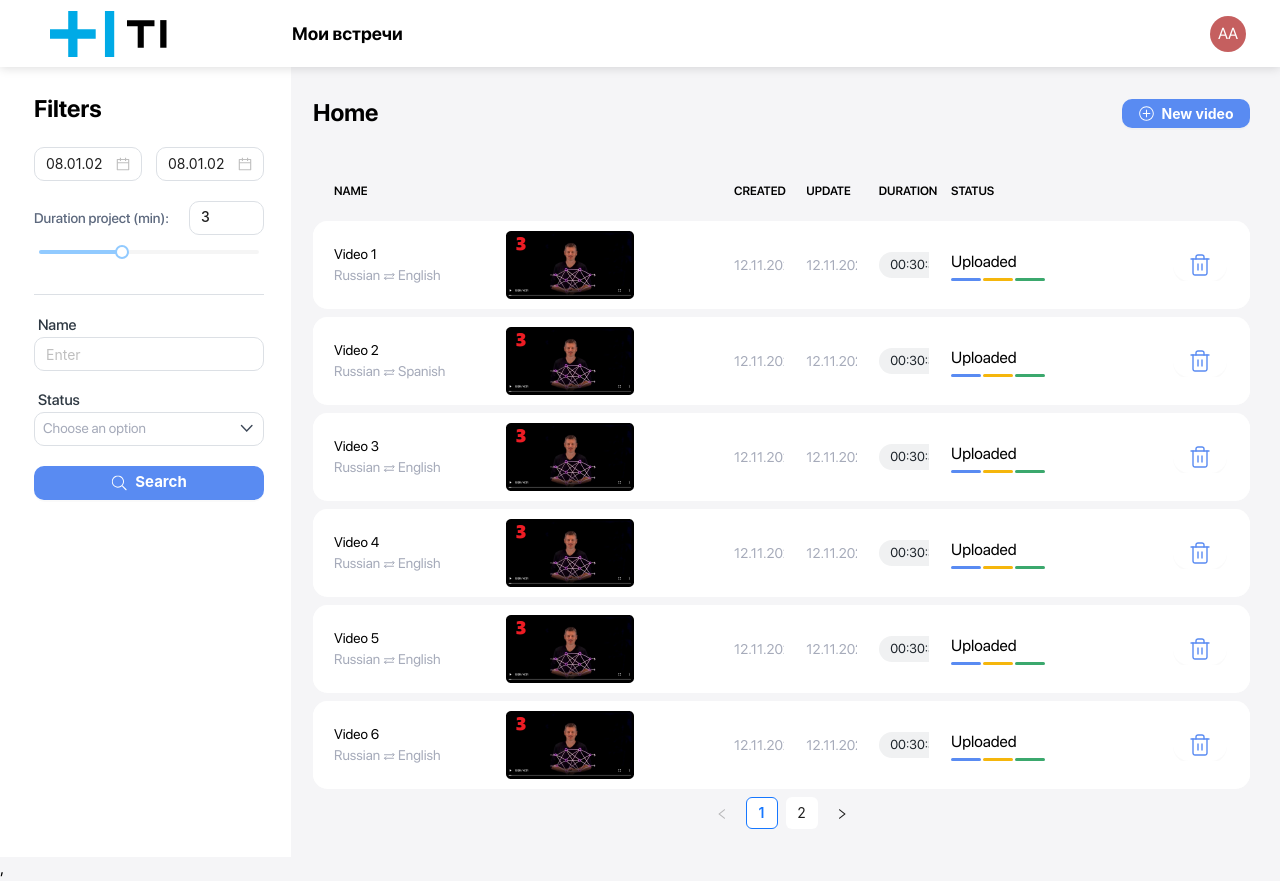
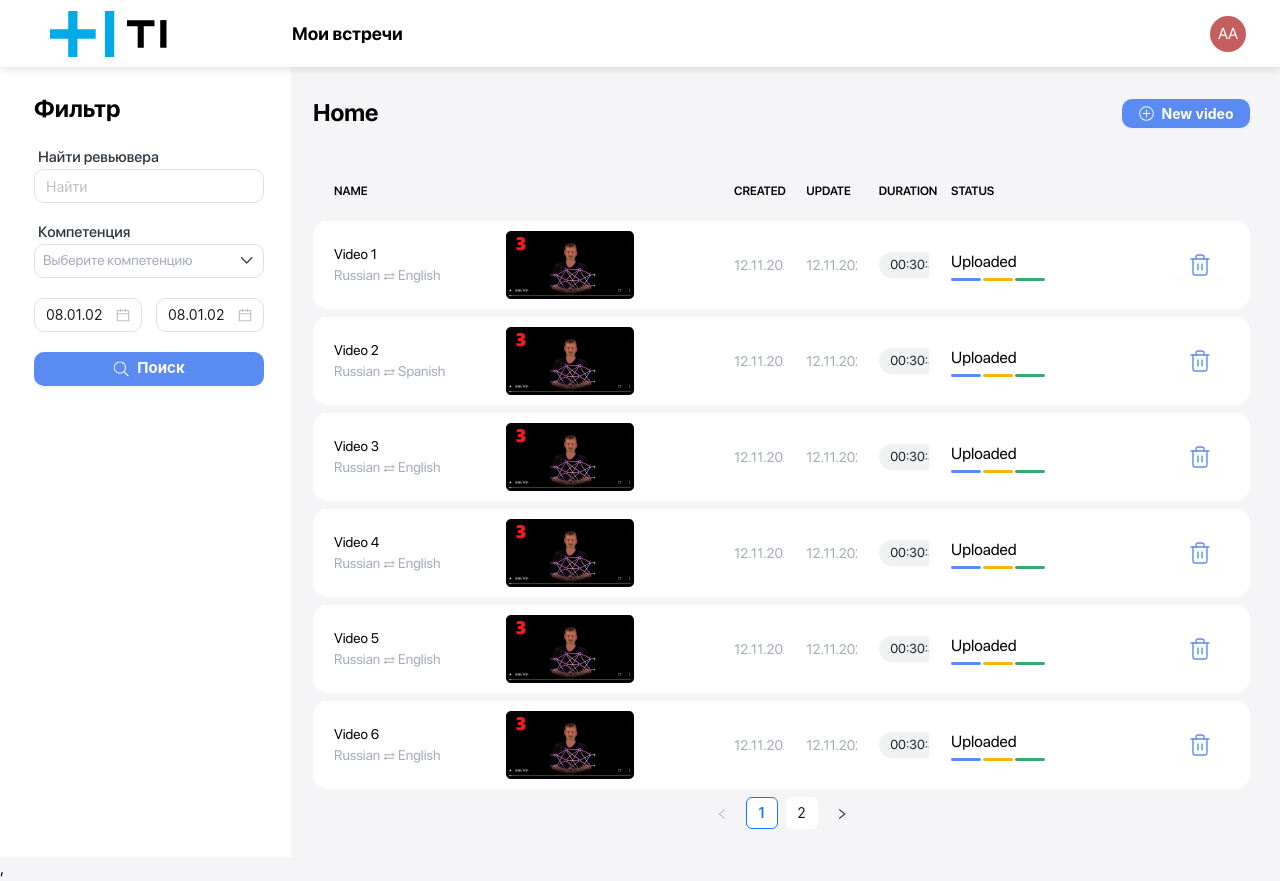
Before and after one commit to jintonick/t1-review, a React (Create React App) app: page /login in a window 1280 px wide. Both pictures are taken after typing "name@example.com", "Sample123" into the empty fields and a click on the button "Sign in". Built offline with nearby package versions, Linux system fonts and the light colour scheme.

Commit message:
first commit

```diff
--- a/src/pages/projects-page/blocks/projects-page-filter.tsx
+++ b/src/pages/projects-page/blocks/projects-page-filter.tsx
@@ -1,48 +1,40 @@
-import React, {useState} from "react";
-import {Button, DatePicker, Input, InputNumber, Slider} from "antd";
+import React from "react";
+import {Button, DatePicker, Input} from "antd";
 import CustomSelect from "@app/components/select/select";
 import search from "../../../imgs/search.icon.svg";
 import dayjs from "dayjs";
 
 const options = [
-  { value: "option1", label: "Option 1" },
-  { value: "option2", label: "Option 2" },
-  { value: "option3", label: "Option 3" },
+  { value: "option1", label: "Junior" },
+  { value: "option2", label: "Middle" },
+  { value: "option3", label: "Senior" },
 ];
 
 const ProjectsPageFilter = () => {
-  const [stepsCount, setStepsCount] = useState<number>(5);
   const dateFormat = "MM.DD.YY";
 
   return (
     <div className="bg-white flex-grow w-full  max-w-[291px] py-[24px] pr-[27px] pl-[34px] flex flex-col">
-      <h1 className="font-bold text-[24px]">Filters</h1>
+      <h1 className="font-bold text-[24px]">Фильтр</h1>
+      <div className="pt-[18px] flex flex-col gap-[18px]">
+        <div>
+          <label className="text-[15px] text-[#2E3842] font-medium ml-[4px]">Найти ревьювера</label>
+          <Input className="h-[34px] rounded-[10px] border-[#DCE0E5]" placeholder="Найти" />
+        </div>
+        <div className='flex flex-col'>
+          <label className="text-[15px] text-[#2E3842] font-medium ml-[4px]">Компетенция</label>
+          <CustomSelect
+            options={options}
+            placeholder="Выберите компетенцию"
+            height="34px"
+          />
+        </div>
+      </div>
       <div className="flex justify-between mt-[20px]">
         <DatePicker className="border-[#DCE0E5] w-[108px] h-[34px] rounded-[10px]" defaultValue={dayjs("2015/01/01", dateFormat)} format={dateFormat} />
         <DatePicker className="border-[#DCE0E5] w-[108px] h-[34px] rounded-[10px]" defaultValue={dayjs("2015/01/01", dateFormat)} format={dateFormat} />
       </div>
-      <div className='mt-[20px] pb-[25px] border-b-[1px] border-[#DCE0E5]'>
-        <div className="flex justify-between items-center font-medium text-[#5D697E]">
-          <h1 className="text-[14px]">Duration project (min):</h1>
-          <InputNumber className="border-[#DCE0E5] w-[75px] h-[34px] rounded-[10px]" min={1} max={10} defaultValue={3} />
-        </div>
-        <Slider className="fill-[#598BF2]" min={2} max={10} value={stepsCount} onChange={setStepsCount} />
-      </div>
-      <div className="pt-[18px] flex flex-col gap-[18px]">
-        <div>
-          <label className="text-[15px] text-[#2E3842] font-medium ml-[4px]">Name</label>
-          <Input className="h-[34px] rounded-[10px] border-[#DCE0E5]" placeholder="Enter" />
-        </div>
-        <div className='flex flex-col'>
-          <label className="text-[15px] text-[#2E3842] font-medium ml-[4px]">Status</label>
-          <CustomSelect
-            options={options}
-            placeholder="Choose an option"
-            height="34px"
-          />
-        </div>
-      </div>
-      <Button className="mt-[20px] h-[34px] border-none bg-[#598BF2] rounded-[10px] text-white font-bold text-[15px]"><img src={search}/><h1>Search</h1></Button>
+      <Button className="mt-[20px] h-[34px] border-none bg-[#598BF2] rounded-[10px] text-white font-bold text-[15px]"><img src={search}/><h1>Поиск</h1></Button>
     </div>
   );
 };
```
